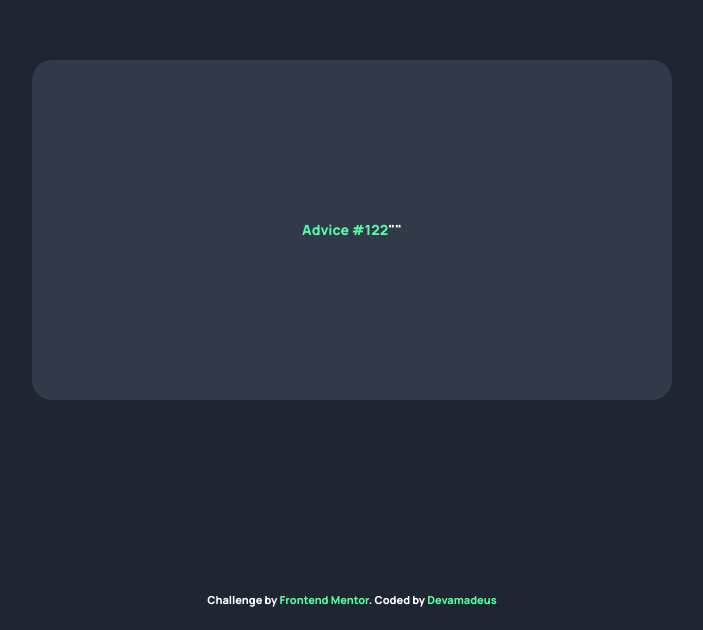
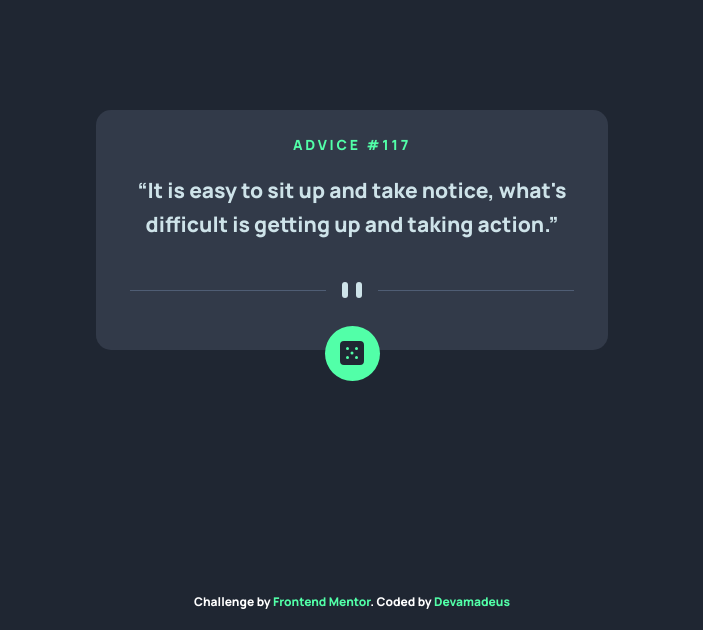
Before and after one commit to devamadeus/advice-generator-app-main, a plain HTML site: page index.html in a window 1280 px wide. Shown: the part 170-800 px from the top of the page, without its empty margins (288-991 px from the left). Drawn offline with Linux system fonts and the light colour scheme.

Commit message:
Finished css

```diff
--- a/index.html
+++ b/index.html
@@ -3,22 +3,42 @@
   <head>
     <meta charset="UTF-8" />
     <meta name="viewport" content="width=device-width, initial-scale=1.0" />
-    <!-- displays site properly based on user's device -->
-
     <link rel="icon" type="image/png" sizes="32x32" href="./images/favicon-32x32.png" />
-
     <title>Frontend Mentor | Advice generator app</title>
-
-    <!-- Feel free to remove these styles or customise in your own stylesheet 👍 -->
     <link rel="stylesheet" href="style.css" />
   </head>
+
   <body>
     <div class="wrapper">
-      <div class="content">
-        <p class="advice">Advice #122</p>
-        <!-- Advice ID goes here -->
-        <p>"<!-- Advice text goes here -->"</p>
-      </div>
+      <main>
+        <div id="advice-id">Advice #117</div>
+        <div id="advice-text" lang="en">
+          <q
+            >It is easy to sit up and take notice, what's difficult is getting up and
+            taking action.</q
+          >
+        </div>
+        <div class="divider">
+          <svg width="444" height="16" xmlns="http://www.w3.org/2000/svg">
+            <g fill="none" fill-rule="evenodd">
+              <path fill="#4F5D74" d="M0 8h196v1H0zM248 8h196v1H248z" />
+              <g transform="translate(212)" fill="#CEE3E9">
+                <rect width="6" height="16" rx="3" />
+                <rect x="14" width="6" height="16" rx="3" />
+              </g>
+            </g>
+          </svg>
+        </div>
+        <div class="dice">
+          <svg width="24" height="24" xmlns="http://www.w3.org/2000/svg">
+            <path
+              d="M20 0H4a4.005 4.005 0 0 0-4 4v16a4.005 4.005 0 0 0 4 4h16a4.005 4.005 0 0 0 4-4V4a4.005 4.005 0 0 0-4-4ZM7.5 18a1.5 1.5 0 1 1 0-3 1.5 1.5 0 0 1 0 3Zm0-9a1.5 1.5 0 1 1 0-3 1.5 1.5 0 0 1 0 3Zm4.5 4.5a1.5 1.5 0 1 1 0-3 1.5 1.5 0 0 1 0 3Zm4.5 4.5a1.5 1.5 0 1 1 0-3 1.5 1.5 0 0 1 0 3Zm0-9a1.5 1.5 0 1 1 0-3 1.5 1.5 0 0 1 0 3Z"
+              fill="#202733"
+            />
+          </svg>
+        </div>
+      </main>
+
       <footer>
         <div class="attribution">
           Challenge by
--- a/style.css
+++ b/style.css
@@ -3,7 +3,6 @@ body {
   background-color: #1f2632;
   font-family: 'Manrope', sans-serif;
   font-size: 14px;
-  line-height: 20px;
   color: #fff;
   margin: 0;
   padding: 0;
@@ -14,24 +13,62 @@ body {
   align-items: center;
   justify-content: center;
   height: 100vh;
-  width: 100%;
-  max-width: 1440px;
-  margin: 0 auto;
+  width: 100vw;
 }
 
-.content {
+main {
+  position: relative;
   display: flex;
+  flex-direction: column;
   align-items: center;
   justify-content: center;
-  width: 600px;
-  height: 300px;
-  border-radius: 20px;
   margin: 0 auto;
+  width: 40%;
+  min-width: 375px;
+  height: 30%;
+  border-radius: 15px;
   padding: 20px;
   background-color: #323a49;
+  box-sizing: border-box;
 }
-.advice {
+
+#advice-id {
   color: #52ffa8;
+  text-transform: uppercase;
+  letter-spacing: 0.2em;
+  margin-top: 5px;
+}
+#advice-text {
+  font-size: 1.5em;
+  line-height: 1.6em;
+  color: #cee3e9;
+  flex-grow: 1;
+  margin-top: 20px;
+  text-align: center;
+}
+.divider {
+  position: absolute;
+  bottom: 20%;
+}
+.dice {
+  position: absolute;
+  border-radius: 50%;
+  height: 25px;
+  width: 25px;
+  background-color: #52ffa8;
+  padding: 15px;
+  top: 90%;
+}
+.dice:hover {
+  position: absolute;
+  border-radius: 50%;
+  height: 25px;
+  width: 25px;
+  background-color: #52ffa8;
+  box-shadow: 0 0 10px #52ffa8, 0 0 40px #52ffa8;
+  cursor: pointer;
+  padding: 15px;
+  top: 90%;
 }
 
 footer {
@@ -41,7 +78,7 @@ footer {
   width: 100%;
 }
 .attribution {
-  font-size: 11px;
+  font-size: 12px;
   text-align: center;
 }
 .attribution a {
```
